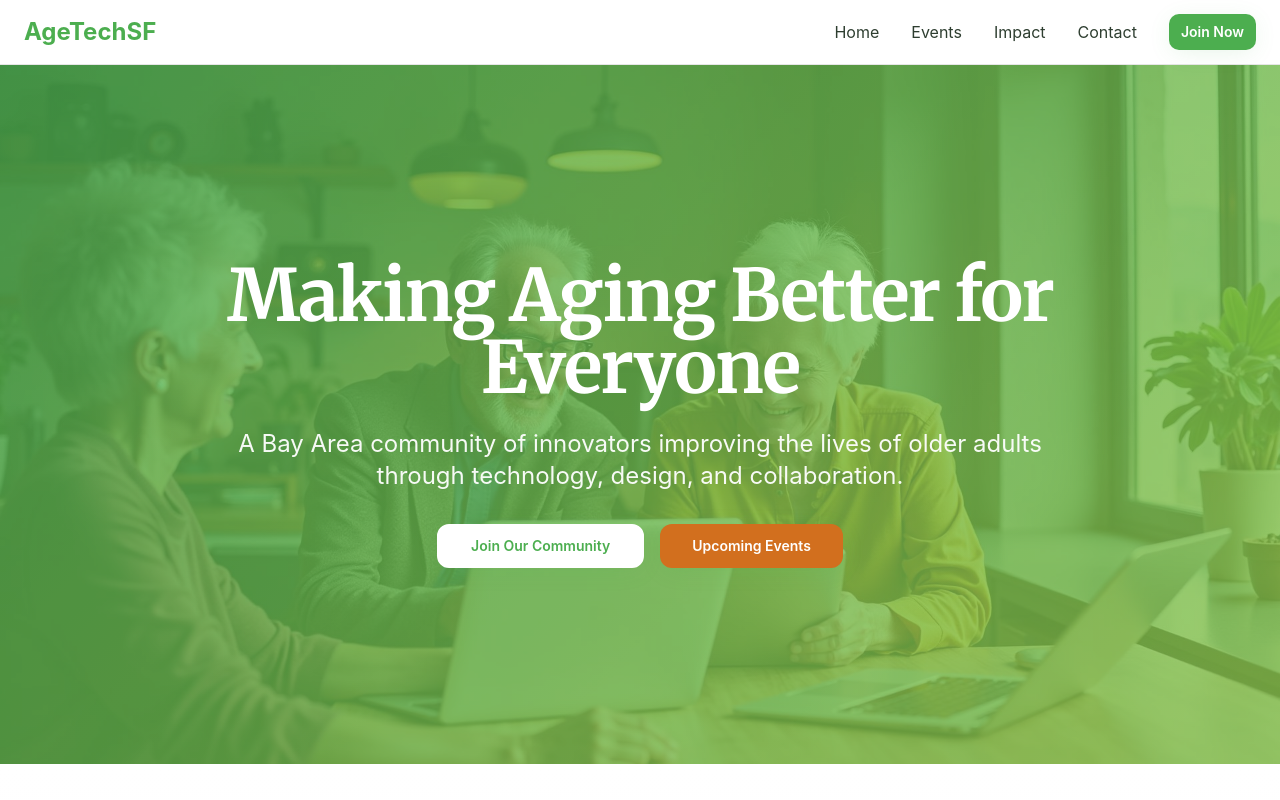
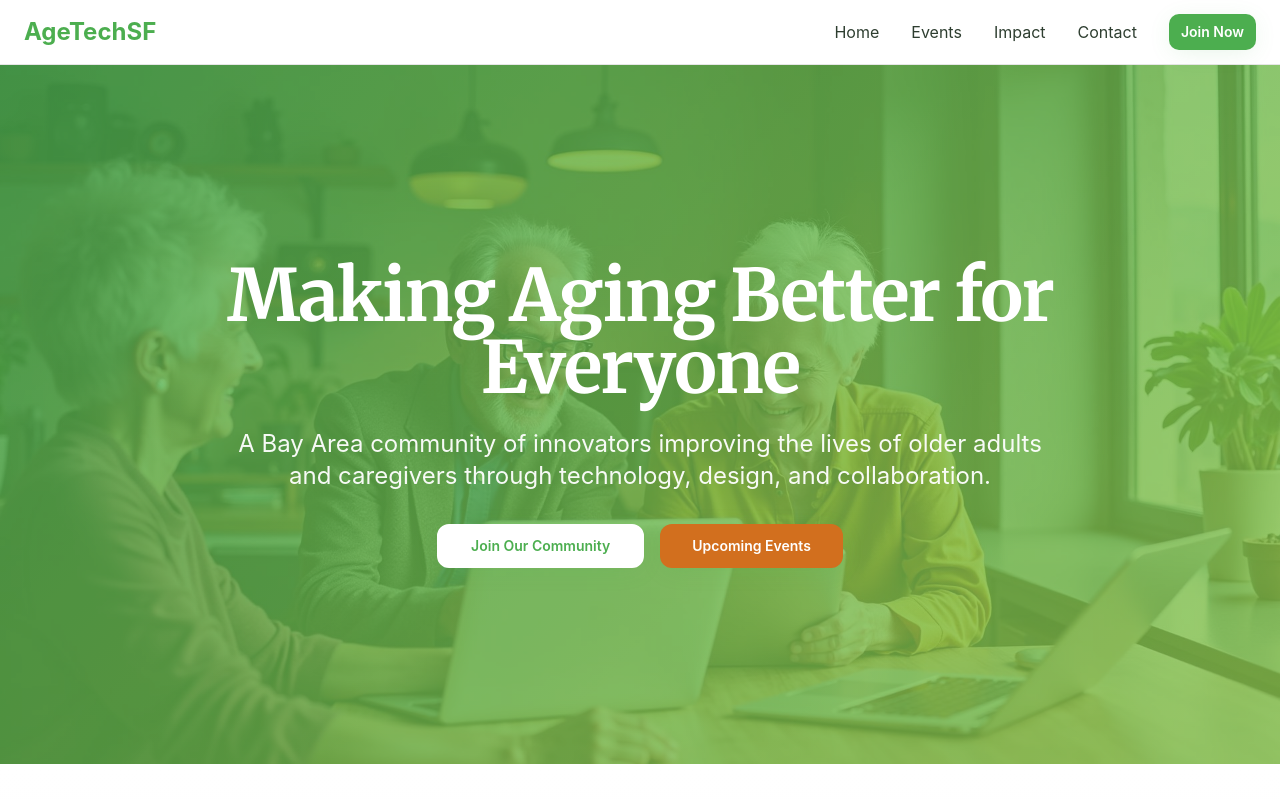
Before and after one commit to sward13/age-tech-heart, a React (Vite) app: page / in a window 1280 px wide. Shown: the top 800 px of the page. Built offline with nearby package versions, Linux system fonts and the light colour scheme; the HTML template or start-up script is replaced by a standard one.

Commit message:
Visual edit in Lovable

```diff
--- a/src/pages/Home.tsx
+++ b/src/pages/Home.tsx
@@ -5,29 +5,20 @@ import { Users, Calendar, Lightbulb, Heart } from "lucide-react";
 import Navigation from "@/components/Navigation";
 import Footer from "@/components/Footer";
 import heroImage from "@/assets/hero-community.jpg";
-
 const Home = () => {
-  return (
-    <div className="min-h-screen">
+  return <div className="min-h-screen">
       <Navigation />
 
       {/* Hero Section */}
       <section className="relative min-h-[600px] md:min-h-[700px] flex items-center justify-center gradient-hero overflow-hidden mt-16">
         <div className="absolute inset-0 opacity-20">
-          <img
-            src={heroImage}
-            alt="Diverse intergenerational community collaborating with technology"
-            className="w-full h-full object-cover"
-          />
+          <img src={heroImage} alt="Diverse intergenerational community collaborating with technology" className="w-full h-full object-cover" />
         </div>
         <div className="relative z-10 text-center px-6 max-w-4xl mx-auto text-white">
           <h1 className="mb-6 animate-fade-in">
             Making Aging Better for Everyone
           </h1>
-          <p className="text-xl md:text-2xl mb-8 leading-relaxed animate-fade-in opacity-95">
-            A Bay Area community of innovators improving the lives of older adults through
-            technology, design, and collaboration.
-          </p>
+          <p className="text-xl md:text-2xl mb-8 leading-relaxed animate-fade-in opacity-95">A Bay Area community of innovators improving the lives of older adults and caregivers through technology, design, and collaboration.</p>
           <div className="flex flex-col sm:flex-row gap-4 justify-center animate-fade-in">
             <Button variant="hero" size="lg" asChild>
               <Link to="/contact">Join Our Community</Link>
@@ -149,8 +140,6 @@ const Home = () => {
       </section>
 
       <Footer />
-    </div>
-  );
+    </div>;
 };
-
 export default Home;
```
